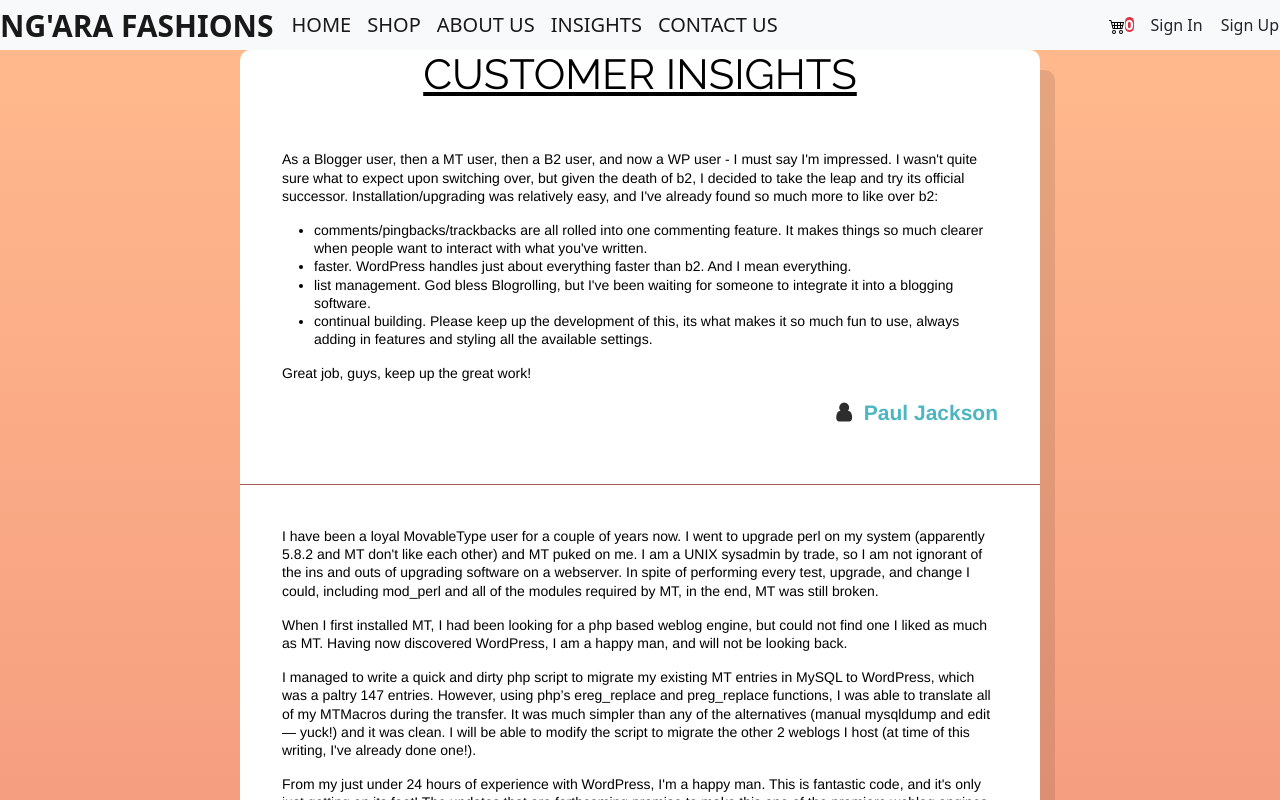
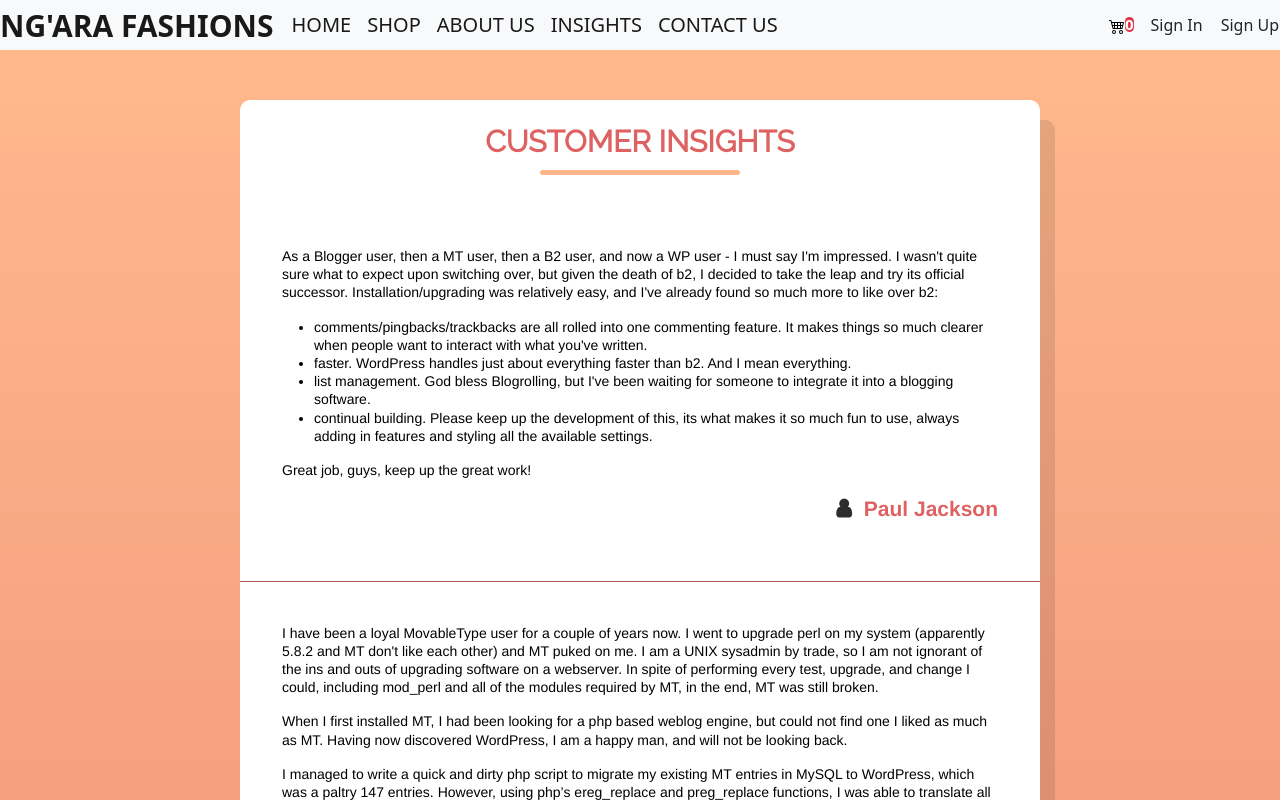
Before and after one commit to Carol254/kuiFashions, an Angular app: page /dashboard/insights in a window 1280 px wide. Shown: the top 800 px of the page. Built offline with nearby package versions, Linux system fonts and the light colour scheme; a web font is replaced by a local one.

Commit message:
changes made to insights-page

```diff
--- a/src/app/dashboard/insights/insights.component.css
+++ b/src/app/dashboard/insights/insights.component.css
@@ -16,6 +16,9 @@
     background: -webkit-linear-gradient(to bottom, #FFB88C, #DE6262);
     background: linear-gradient(to bottom, #FFB88C, #DE6262);
   }
+  .testimonial-container{
+    padding-top:50px;
+  }
 
   section#testimonials {
     overflow: visible;
@@ -26,6 +29,24 @@
     border-radius: 10px;
     box-shadow: 15px 20px 0px rgba(0, 0, 0, 0.1);
 
+  }
+  section#testimonials h1{
+    margin-bottom: 30px;
+    font-weight: 800;
+    font-size: 30px;
+    color: #DE6262;
+  }
+
+  section#testimonials h1:after{
+    content: " ";
+    width: 200px;
+    height: 5px;
+    background: #FEB58A;
+    display: block;
+    margin-top: 10px;
+    border-radius: 3px;
+    margin-left: auto;
+    margin-right: auto
   }
 
   section#footer {
@@ -88,7 +109,7 @@
   }
   p.person {
     text-align: right;
-    color: #4cb6c1;
+    color: #DE6262;
     font-weight: 700;
     font-size: 1.5em;
   }
--- a/src/app/dashboard/insights/insights.component.html
+++ b/src/app/dashboard/insights/insights.component.html
@@ -10,8 +10,9 @@
 
 </head>
 <body>
+  <div class="testimonial-container">
     <section  id="testimonials">
-    <h1><u>CUSTOMER INSIGHTS</u></h1>
+      <h1 class="pt-4">CUSTOMER INSIGHTS</h1>
       <div class="col">
           <p>As a Blogger user, then a MT user, then a B2 user, and now a WP user - I must say I'm impressed. I wasn't quite sure what to expect upon switching over, but given the death of b2, I decided to take the leap and try its official successor. Installation/upgrading was relatively easy, and I've already found so much more to like over b2:</p>
           <ul>
@@ -82,6 +83,8 @@
       <p class="person">Dave Harris</p>
     </div>
   </section>
+  </div>
+
 
 
 
```
Lines whose indentation alone changed are shown as unchanged.
